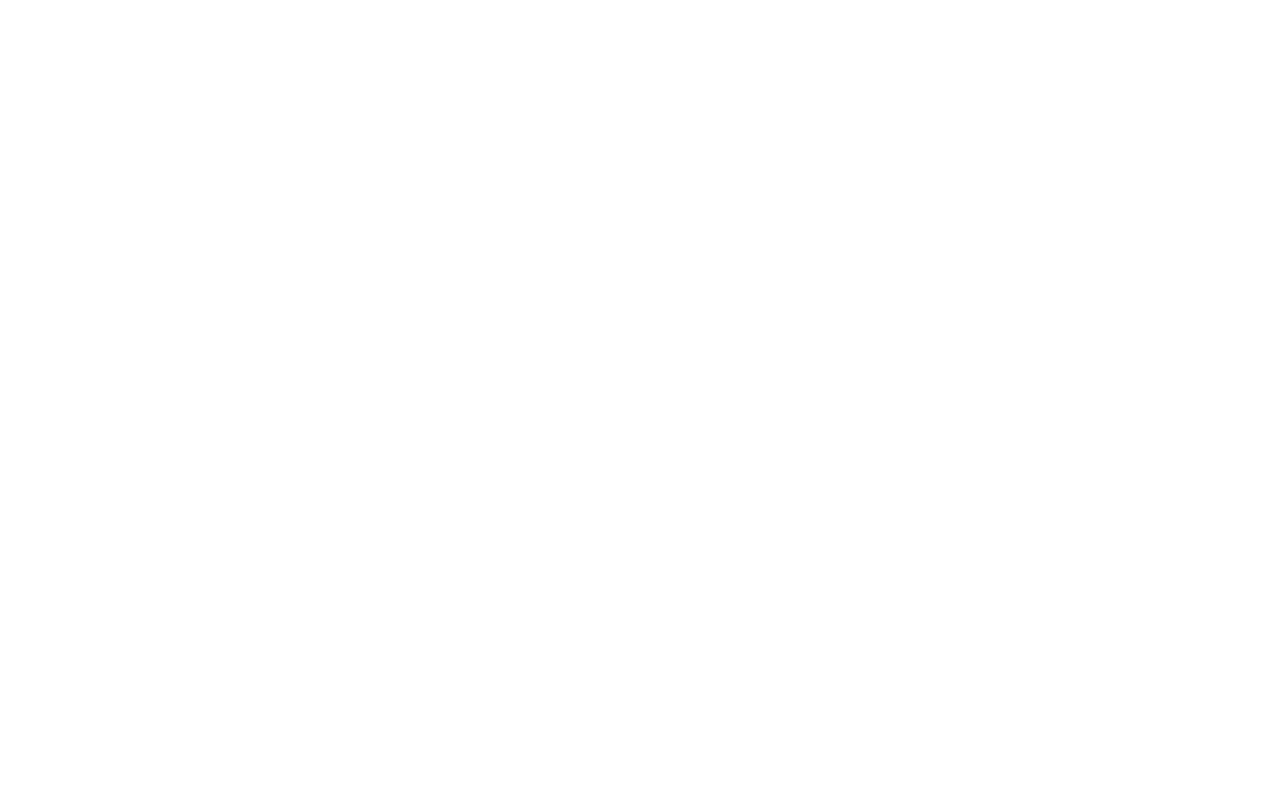
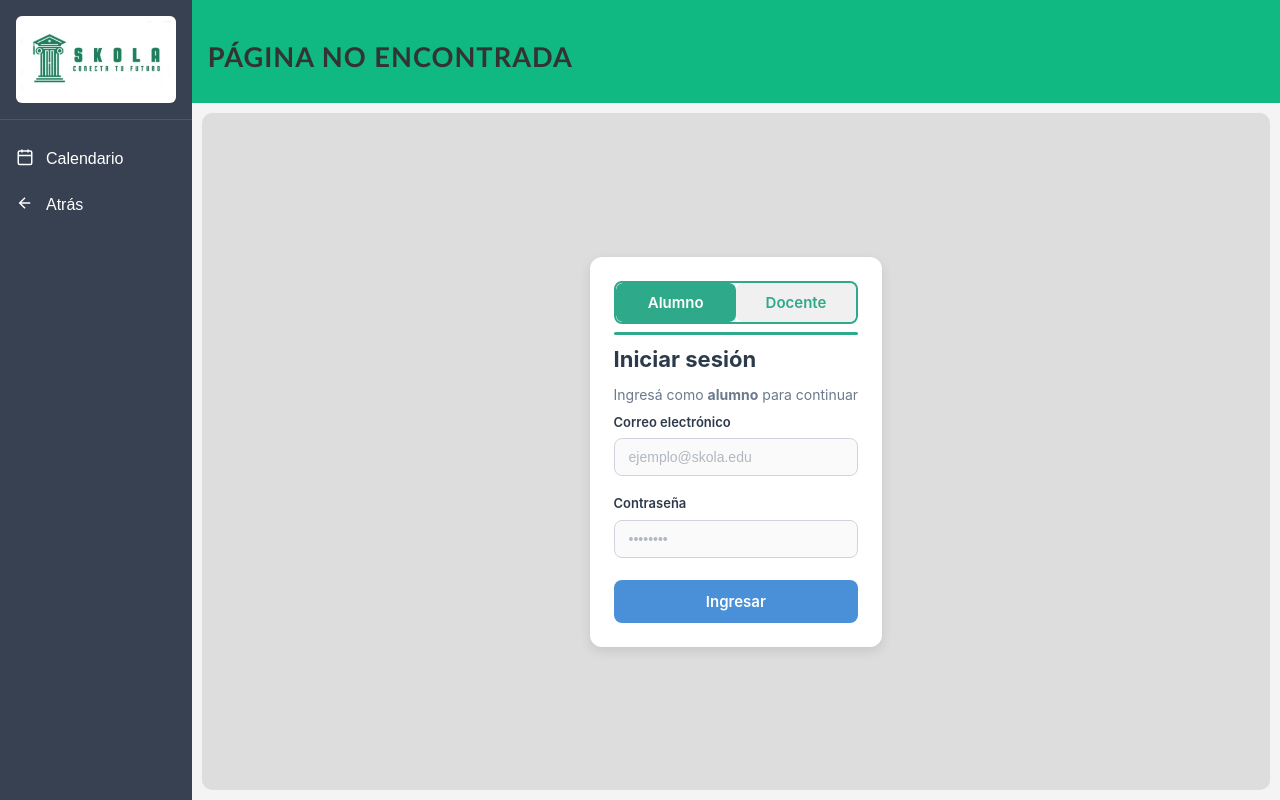
Before and after one commit to MartinianoLeonCorrea/frontendapp_tpGS, a React (Vite) app: page /login in a window 1280 px wide. Before the commit this address had no page. Built offline with nearby package versions, Linux system fonts and the light colour scheme; a web font is replaced by a local one.

Commit message:
feat: creación página de inicio de sesión y ruta correspondiente

```diff
--- a/src/App.css
+++ b/src/App.css
@@ -395,6 +395,184 @@
 
 .news-list .info-placeholder:last-child {
   margin-bottom: 0;
+}
+/* ==============================================
+   LOGIN
+   ============================================== */
+
+
+
+/* --- Variables de la app --- */
+:root {
+  --color-primary: #2eaa8a;
+  --color-primary-hover: #259978;
+  --color-sidebar: #2d3a4a;
+  --color-bg: #e8e8e8;
+  --color-card: #ffffff;
+  --color-text: #2d3a4a;
+  --color-text-light: #6b7a8d;
+  --color-border: #d0d5dd;
+  --color-error: #d9534f;
+  --color-role-active-bg: var(--color-primary);
+  --color-role-inactive-bg: #f0f0f0;
+  --radius: 10px;
+  --shadow: 0 4px 20px rgba(0, 0, 0, 0.1);
+}
+
+/* --- Main centrado --- */
+.login-main {
+  flex: 1;
+  display: flex;
+  align-items: center;
+  justify-content: center;
+  padding: 40px 16px;
+}
+
+/* --- Card del formulario --- */
+.login-card {
+
+  background-color: #ffffff;
+  border-radius: 12px;
+  box-shadow: 0 4px 12px rgba(0, 0, 0, 0.1);
+  padding: 1.5rem;
+  width: fit-content;
+  display: flex;
+  flex-direction: column;
+  gap: 0.5rem;
+  margin: 0 auto;
+
+}
+
+.login-card__title {
+
+
+  font-size: 22px;
+  font-weight: 700;
+  color: var(--color-text);
+}
+
+.login-card__desc {
+
+  font-size: 14px;
+  color: var(--color-text-light);
+}
+
+/* --- Selector Alumno / Docente --- */
+.login-role-selector {
+  display: flex;
+  gap: 0;
+  border-radius: 8px;
+  overflow: hidden;
+  border: 2px solid var(--color-primary);
+}
+
+.login-role-btn {
+  flex: 1;
+  padding: 10px 0;
+  border: none;
+  font-size: 15px;
+  font-weight: 600;
+  cursor: pointer;
+  transition: background-color 0.2s ease, color 0.2s ease;
+  background-color: var(--color-role-inactive-bg);
+  color: var(--color-primary);
+}
+
+.login-role-btn--active {
+  background-color: var(--color-primary);
+  color: white;
+}
+
+.login-role-btn:hover:not(.login-role-btn--active) {
+  background-color: #d8f3ec;
+}
+
+/* --- Divisor bajo el selector --- */
+.login-divider {
+  height: 3px;
+  background-color: var(--color-primary);
+  border-radius: 2px;
+
+}
+
+/* --- Formulario --- */
+.login-form {
+  display: flex;
+  flex-direction: column;
+  gap: 18px;
+}
+
+.login-form__group {
+  display: flex;
+  flex-direction: column;
+  gap: 6px;
+}
+
+.login-form__label {
+  font-size: 13px;
+  font-weight: 600;
+  color: var(--color-text);
+}
+
+.login-form__input {
+  padding: 10px 14px;
+  border: 1.5px solid var(--color-border);
+  border-radius: 8px;
+  font-size: 14px;
+  color: var(--color-text);
+  background-color: #fafafa;
+  transition: border-color 0.2s ease;
+  outline: none;
+}
+
+.login-form__input:focus {
+  border-color: var(--color-primary);
+  background-color: white;
+}
+
+.login-form__input::placeholder {
+  color: #b0b8c1;
+}
+
+/* --- Error --- */
+.login-form__error {
+  margin: 0;
+  padding: 10px 14px;
+  background-color: #fdecea;
+  border-left: 4px solid var(--color-error);
+  border-radius: 6px;
+  font-size: 13px;
+  color: var(--color-error);
+}
+
+/* --- Botón submit (igual al "Registrar Alumno" de la app) --- */
+.login-form__submit {
+  padding: 12px;
+  background-color: #4a90d9;   /* Azul igual al botón "Registrar Alumno" */
+  color: white;
+  border: none;
+  border-radius: 8px;
+  font-size: 15px;
+  font-weight: 600;
+  cursor: pointer;
+  transition: background-color 0.2s ease, opacity 0.2s ease;
+  margin-top: 4px;
+}
+
+.login-form__submit:hover:not(:disabled) {
+  background-color: #3a7fc1;
+}
+
+.login-form__submit:disabled {
+  opacity: 0.7;
+  cursor: not-allowed;
+}
+
+/* --- Responsive --- */
+@media (max-width: 480px) {
+  .login-card {
+    padding: 28px 20px;
+  }
 }
 
 /* ==============================================
--- a/src/App.jsx
+++ b/src/App.jsx
@@ -25,6 +25,7 @@
 import EditarExamenPage from './pages/docente/EditarExamenPage';
 import BorrarExamenPage from './pages/docente/BorrarExamenPage';
 import SubirNotasPage from './pages/docente/SubirNotasPage';
+import LoginPage from './pages/LoginPage';
 import React, { useState, useEffect } from 'react';
 
 const Layout = () => {
@@ -270,6 +271,7 @@
         <Routes>
           <Route path="/" element={<Layout />}>
             <Route index element={<Home />} />
+            <Route path="login" element={<LoginPage />} />
             <Route path="alumno/dashboard" element={<DashboardAlumno />} />
             <Route path="alumno/materias" element={<MateriasAlumno />} />
             <Route path="docente/dashboard" element={<DashboardDocente />} />
--- /dev/null
+++ b/src/pages/LoginPage.jsx
@@ -0,0 +1,122 @@
+import { useState } from "react";
+import { useNavigate } from "react-router-dom";
+import "../App.css";
+
+export default function Login() {
+  const [userType, setUserType] = useState("alumno");
+  const [email, setEmail] = useState("");
+  const [password, setPassword] = useState("");
+  const [error, setError] = useState("");
+  const [loading, setLoading] = useState(false);
+  const navigate = useNavigate();
+
+  const handleSubmit = async (e) => {
+    e.preventDefault();
+    setError("");
+
+    if (!email || !password) {
+      setError("Por favor completá todos los campos.");
+      return;
+    }
+
+    setLoading(true);
+    try {
+      const response = await fetch("/api/auth/login", {
+        method: "POST",
+        headers: { "Content-Type": "application/json" },
+        body: JSON.stringify({ email, password, role: userType }),
+      });
+
+      const data = await response.json();
+
+      if (!response.ok) {
+        setError(data.message || "Credenciales incorrectas.");
+      } else {
+        // Guardar token/usuario en contexto o localStorage según tu implementación
+        // authContext.login(data.user);
+        navigate(userType === "alumno" ? "/alumno" : "/docente");
+      }
+    } catch {
+      setError("Error de conexión. Intentá de nuevo.");
+    } finally {
+      setLoading(false);
+    }
+  };
+
+  return (
+    <main className="perfil-container">
+    <div className="login-card">
+      {/* Contenido central */}
+
+          <div className="login-role-selector">
+            <button
+              type="button"
+              className={`login-role-btn ${userType === "alumno" ? "login-role-btn--active" : ""}`}
+              onClick={() => { setUserType("alumno"); setError(""); }}
+            >
+              Alumno
+            </button>
+            <button
+              type="button"
+              className={`login-role-btn ${userType === "docente" ? "login-role-btn--active" : ""}`}
+              onClick={() => { setUserType("docente"); setError(""); }}
+            >
+              Docente
+            </button>
+          </div>
+
+          <div className="login-divider" />
+
+          <h2 className="login-card__title">Iniciar sesión</h2>
+          <p className="login-card__desc">
+            Ingresá como <strong>{userType}</strong> para continuar
+          </p>
+
+          <form className="login-form" onSubmit={handleSubmit} noValidate>
+            <div className="login-form__group">
+              <label className="login-form__label" htmlFor="email">
+                Correo electrónico
+              </label>
+              <input
+                id="email"
+                className="login-form__input"
+                type="email"
+                placeholder="ejemplo@skola.edu"
+                value={email}
+                onChange={(e) => setEmail(e.target.value)}
+                autoComplete="email"
+              />
+            </div>
+
+            <div className="login-form__group">
+              <label className="login-form__label" htmlFor="password">
+                Contraseña
+              </label>
+              <input
+                id="password"
+                className="login-form__input"
+                type="password"
+                placeholder="••••••••"
+                value={password}
+                onChange={(e) => setPassword(e.target.value)}
+                autoComplete="current-password"
+              />
+            </div>
+
+            {error && (
+              <p className="login-form__error">{error}</p>
+            )}
+
+            <button
+              type="submit"
+              className="login-form__submit"
+              disabled={loading}
+            >
+              {loading ? "Ingresando..." : "Ingresar"}
+            </button>
+          </form>
+        </div>
+        </main>
+
+  );
+}
```
